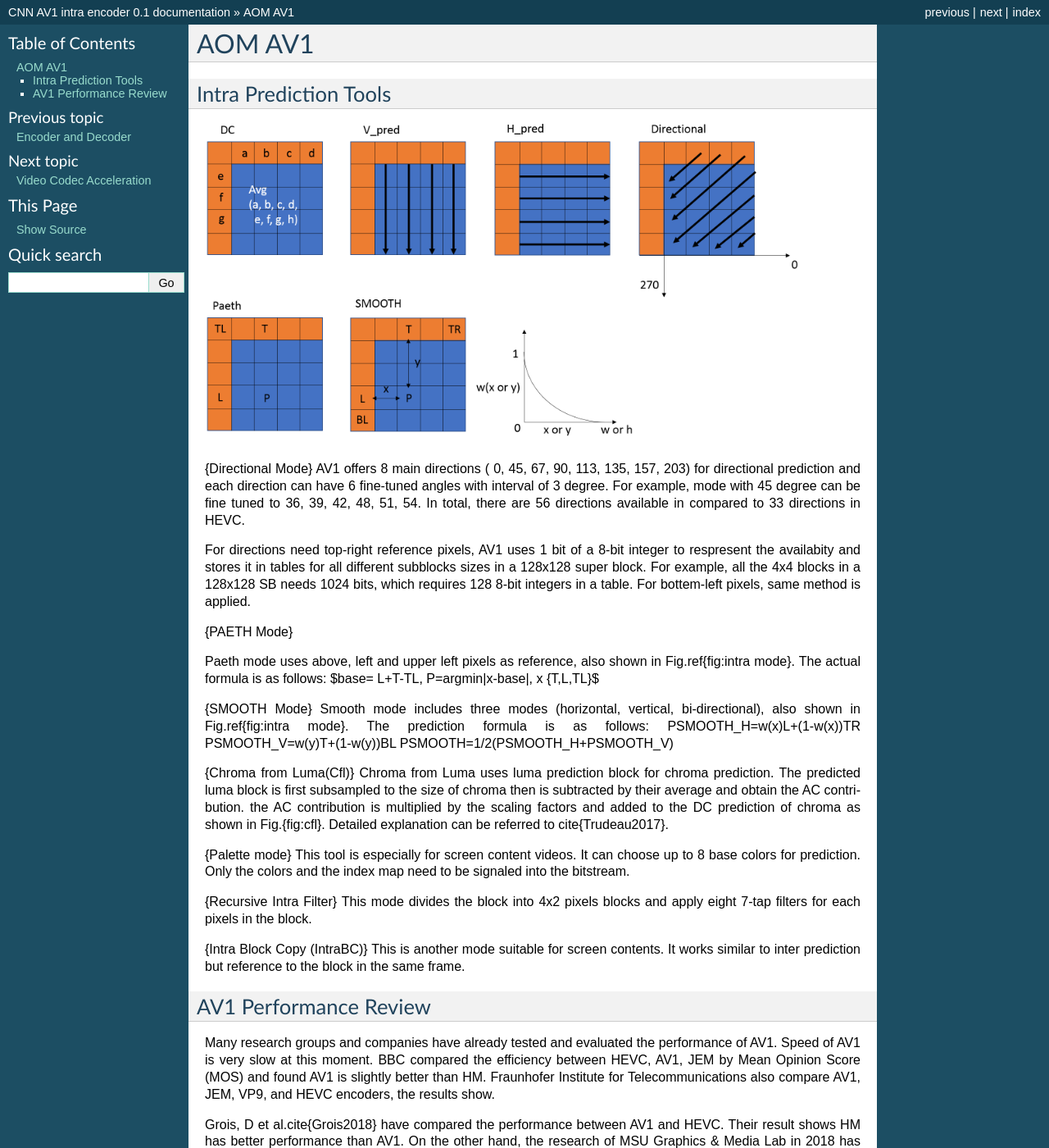
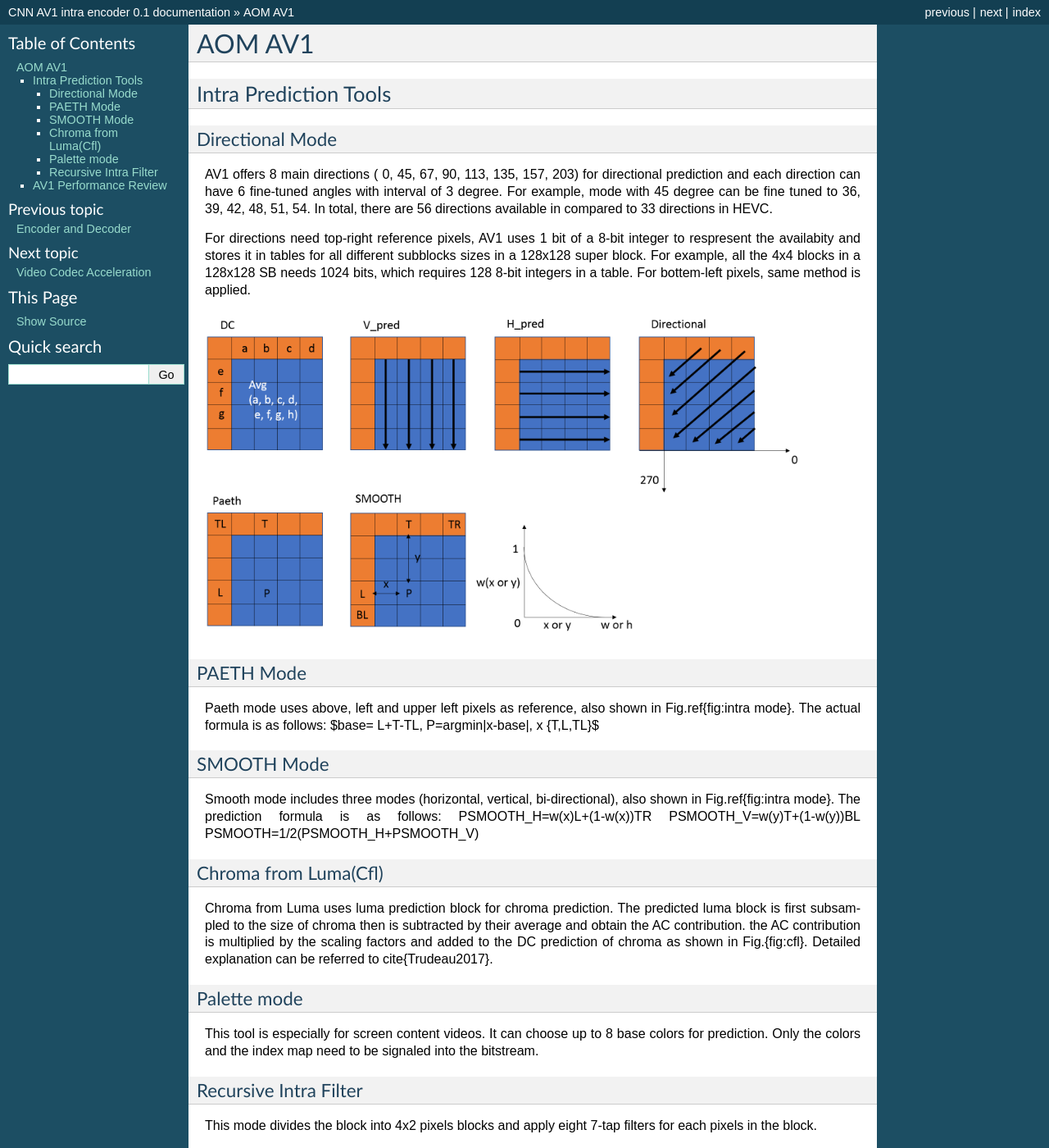
Before and after one commit to epadam/CNN-AV1-intra-encoder, a Sphinx documentation site: the page built from source/av1_encoding_tool.rst, in a window 1280 px wide and 1400 px high. Shown: the whole window at 82% size. Built offline with Sphinx 7.4.7, drawn with Linux system fonts in a browser that asks for light colours.

Commit message:
Update av1_encoding_tool.rst

```diff
--- a/source/av1_encoding_tool.rst
+++ b/source/av1_encoding_tool.rst
@@ -6,20 +6,28 @@ AOM AV1
 ==========================
 Intra Prediction Tools
 ==========================
-.. image:: img/intramode.png
 
-{Directional Mode}
+----------------
+Directional Mode
+----------------
+
 AV1 offers 8 main directions ( 0, 45, 67, 90, 113, 135, 157, 203) for directional prediction and each direction can have 6 fine-tuned angles with interval of 3 degree. For example, mode with 45 degree can be fine tuned to 36, 39, 42, 48, 51, 54. In total, there are 56 directions available in compared to 33 directions in HEVC.
 
 For directions need top-right reference pixels, AV1 uses 1 bit of a 8-bit integer to respresent the availabity and stores it in tables for all different subblocks sizes in a 128x128 super block. For example, all the 4x4 blocks in a 128x128 SB needs 1024 bits, which requires 128 8-bit integers in a table. For bottem-left pixels, same method is applied.
 
-{PAETH Mode}
+.. image:: img/intramode.png
+
+----------------
+PAETH Mode
+----------------
 
 Paeth mode uses above, left and upper left pixels as reference, also shown in Fig.\ref{fig:intra mode}. The actual formula is as follows:
 $base= L+T-TL, P=argmin|x-base|, x \{T,L,TL\}$
 
+----------------
+SMOOTH Mode
+----------------
 
-{SMOOTH Mode}
 Smooth mode includes three modes (horizontal, vertical, bi-directional), also shown in Fig.\ref{fig:intra mode}.
 The prediction formula is as follows:
 PSMOOTH\_H=w(x)L+(1-w(x))TR
@@ -27,17 +35,24 @@ PSMOOTH\_V=w(y)T+(1-w(y))BL
 PSMOOTH=1/2(PSMOOTH\_H+PSMOOTH\_V)
 
 
+--------------------------------
+Chroma from Luma(Cfl)
+--------------------------------
 
-{Chroma from Luma(Cfl)}
 Chroma from Luma uses luma prediction block for chroma prediction. The predicted luma block is first subsampled to the size of chroma then is subtracted by their average and obtain the AC contribution. the AC contribution is multiplied by the scaling factors and added to the DC prediction of chroma as shown in Fig.{fig:cfl}. Detailed explanation can be referred to \cite{Trudeau2017}.
 
 
+--------------------------------
+Palette mode
+--------------------------------
 
-{Palette mode}
+
 This tool is especially for screen content videos. It can choose up to 8 base colors for prediction. Only the colors and the index map need to be signaled into the bitstream.
 
+--------------------------------
+Recursive Intra Filter
+--------------------------------
 
-{Recursive Intra Filter}
 This mode divides the block into 4x2 pixels blocks and apply eight 7-tap filters for each pixels in the block.
 
 {Intra Block Copy (IntraBC)}
```
